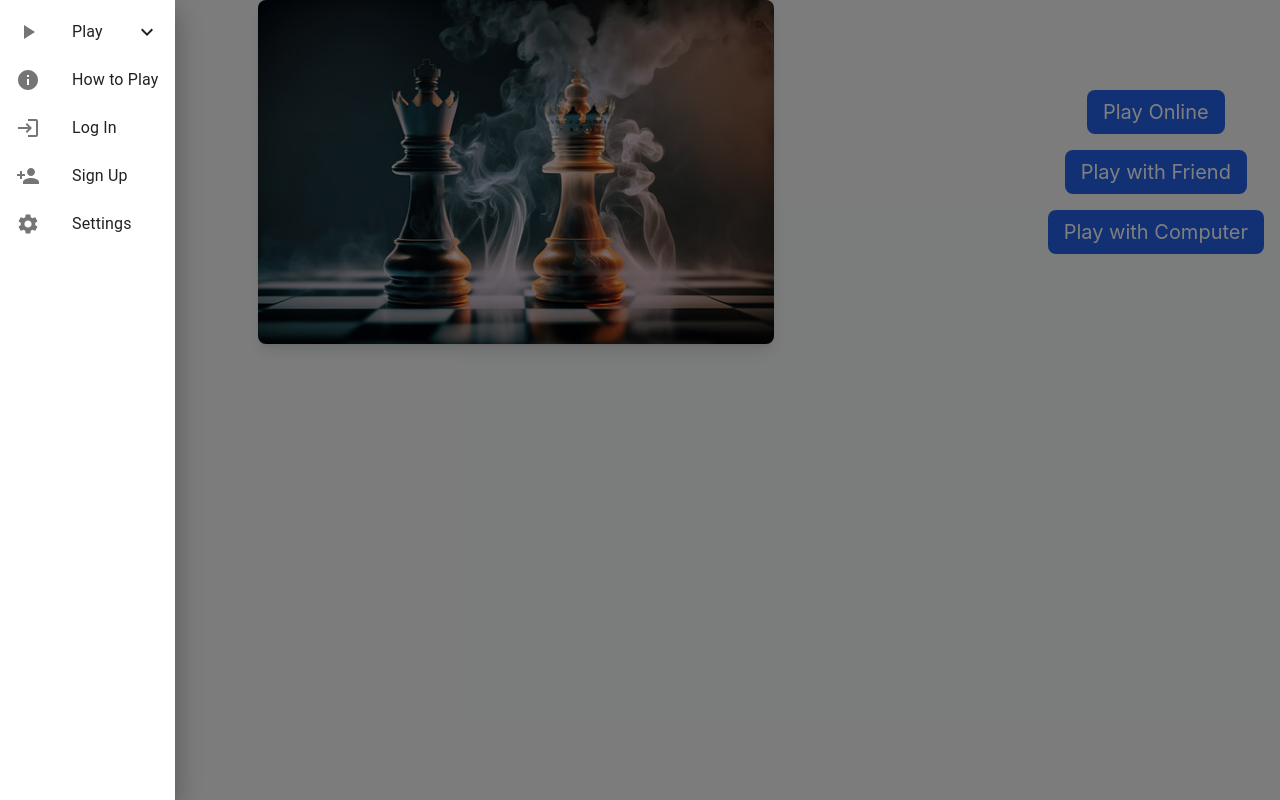
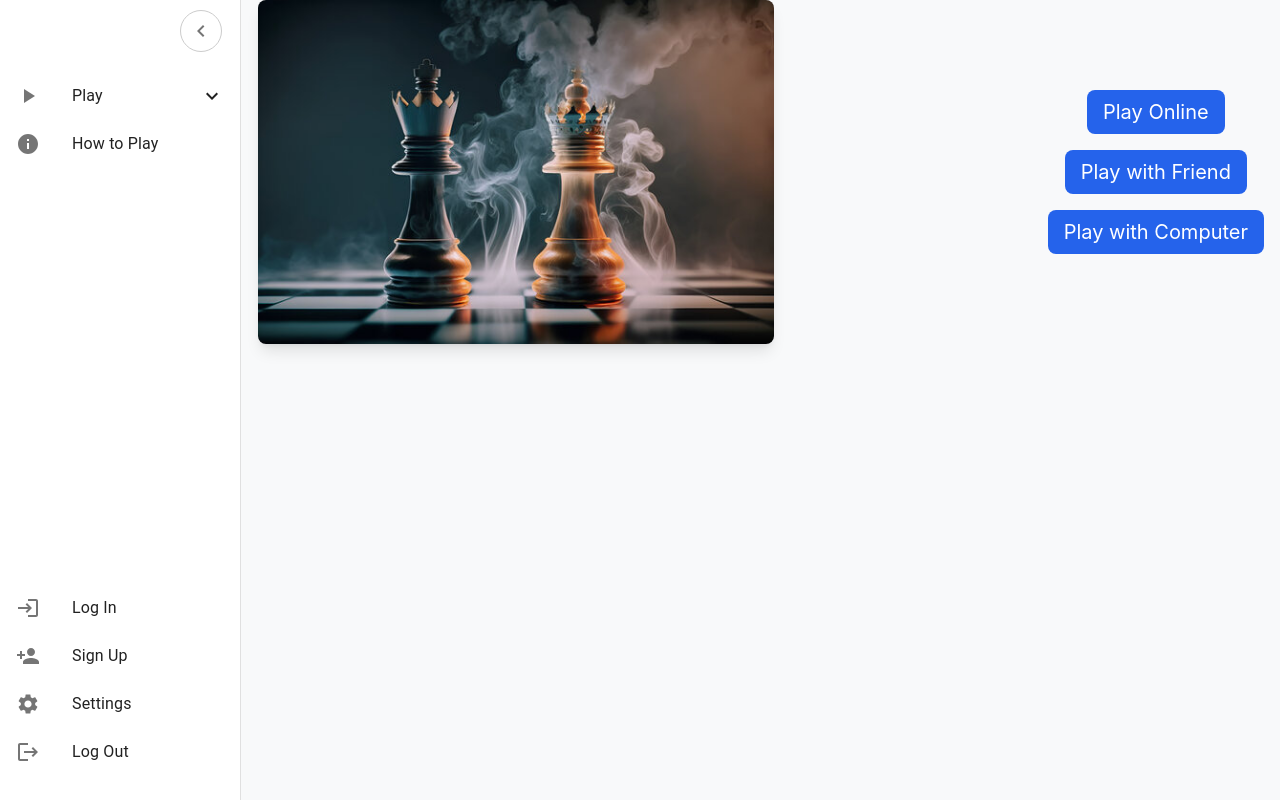
Before and after one commit to saikat112/chess_game, a Next.js app in the folder frontend/: page / in a window 1280 px wide. Both pictures are taken after a click on the button 18 px from the left and 30 px from the top of the page. Built offline with nearby package versions, Linux system fonts and the light colour scheme.

Commit message:
landing page chnage in desktop version

```diff
--- a/frontend/src/app/components/NavBar.tsx
+++ b/frontend/src/app/components/NavBar.tsx
@@ -1,8 +1,7 @@
 'use client';
 
 import React, { useState } from 'react';
-import { Drawer, List, ListItem, ListItemText, ListItemIcon, IconButton, Collapse } from '@mui/material';
-import MenuIcon from '@mui/icons-material/Menu';
+import { Drawer, List, ListItemText, ListItemIcon, IconButton, Collapse, ListItemButton, Box, Tooltip } from '@mui/material';
 import ExpandLess from '@mui/icons-material/ExpandLess';
 import ExpandMore from '@mui/icons-material/ExpandMore';
 import PlayArrowIcon from '@mui/icons-material/PlayArrow';
@@ -10,93 +9,155 @@ import InfoIcon from '@mui/icons-material/Info';
 import LoginIcon from '@mui/icons-material/Login';
 import PersonAddIcon from '@mui/icons-material/PersonAdd';
 import SettingsIcon from '@mui/icons-material/Settings';
+import ChevronRightIcon from '@mui/icons-material/ChevronRight';
+import LogoutIcon from '@mui/icons-material/Logout';
+import ComputerIcon from '@mui/icons-material/Computer';
+import PeopleIcon from '@mui/icons-material/People';
+import PublicIcon from '@mui/icons-material/Public';
 import { useRouter } from 'next/navigation';
 
 const NavBar = () => {
   const router = useRouter();
-  const [open, setOpen] = useState(false);
   const [playOpen, setPlayOpen] = useState(false);
+  const [expanded, setExpanded] = useState(false);
 
-  const toggleDrawer = (open: boolean) => (event: React.KeyboardEvent | React.MouseEvent) => {
-    if (event.type === 'keydown' && ((event as React.KeyboardEvent).key === 'Tab' || (event as React.KeyboardEvent).key === 'Shift')) {
-      return;
-    }
-    setOpen(open);
+  const handleNavClick = (path: string) => {
+    router.push(path);
   };
 
   const handlePlayClick = () => {
     setPlayOpen(!playOpen);
   };
 
-  const handleNavClick = (path: string) => {
-    router.push(path);
-    setOpen(false);
+  const toggleExpand = () => {
+    setExpanded(!expanded);
   };
 
+  const playList = () => (
+    <Collapse in={playOpen} timeout="auto" unmountOnExit>
+      <List component="div" disablePadding>
+        <Tooltip title="Play Online" placement="right"followCursor arrow>
+          <ListItemButton sx={{ pl: 4 }} onClick={() => handleNavClick('/play-online')}>
+            <ListItemIcon>
+              <PublicIcon />
+            </ListItemIcon>
+            {expanded && <ListItemText primary="Play Online" />}
+          </ListItemButton>
+        </Tooltip>
+        <Tooltip title="Play with Friend" placement="right" followCursor arrow>
+          <ListItemButton sx={{ pl: 4 }} onClick={() => handleNavClick('/play-with-friend')}>
+            <ListItemIcon>
+              <PeopleIcon />
+            </ListItemIcon>
+            {expanded && <ListItemText primary="Play with Friend" />}
+          </ListItemButton>
+        </Tooltip>
+        <Tooltip title="Play with Computer" placement="right" followCursor arrow>
+          <ListItemButton sx={{ pl: 4 }} onClick={() => handleNavClick('/play-with-computer')}>
+            <ListItemIcon>
+              <ComputerIcon />
+            </ListItemIcon>
+            {expanded && <ListItemText primary="Play with Computer" />}
+          </ListItemButton>
+        </Tooltip>
+      </List>
+    </Collapse>
+  );
+
+  const HowToPlay = () => (
+    <Tooltip title="How to Play" placement="right" followCursor arrow>
+      <ListItemButton onClick={() => handleNavClick('/how-to-play')}>
+        <ListItemIcon>
+          <InfoIcon />
+        </ListItemIcon>
+        {expanded && <ListItemText primary="How to Play" />}
+      </ListItemButton>
+    </Tooltip>
+  );
+
   const list = () => (
-    <div onClick={toggleDrawer(false)} onKeyDown={toggleDrawer(false)}>
     <List>
-        <ListItem button onClick={handlePlayClick}>
+      <Tooltip title="Play" placement="right" followCursor arrow>
+        <ListItemButton onClick={handlePlayClick}>
           <ListItemIcon>
             <PlayArrowIcon />
           </ListItemIcon>
-          <ListItemText primary="Play" />
+          {expanded && <ListItemText primary="Play" />}
           {playOpen ? <ExpandLess /> : <ExpandMore />}
-        </ListItem>
-        <Collapse in={playOpen} timeout="auto" unmountOnExit>
-          <List component="div" disablePadding>
-            <ListItem button onClick={() => handleNavClick('/play-online')}>
-              <ListItemText inset primary="Play Online" />
-            </ListItem>
-            <ListItem button onClick={() => handleNavClick('/play-with-friend')}>
-              <ListItemText inset primary="Play with Friend" />
-            </ListItem>
-            <ListItem button onClick={() => handleNavClick('/play-with-computer')}>
-              <ListItemText inset primary="Play with Computer" />
-            </ListItem>
+        </ListItemButton>
+      </Tooltip>
+      {playList()}
+      <HowToPlay />
     </List>
-        </Collapse>
-        <ListItem button onClick={() => handleNavClick('/how-to-play')}>
-          <ListItemIcon>
-            <InfoIcon />
-          </ListItemIcon>
-          <ListItemText primary="How to Play" />
-        </ListItem>
-        <ListItem button onClick={() => handleNavClick('/login')}>
+  );
+
+  const bottomList = () => (
+    <List>
+      <Tooltip title="Log In" placement="right" followCursor arrow>
+        <ListItemButton onClick={() => handleNavClick('/login')}>
           <ListItemIcon>
             <LoginIcon />
           </ListItemIcon>
-          <ListItemText primary="Log In" />
-        </ListItem>
-        <ListItem button onClick={() => handleNavClick('/sign-up')}>
+          {expanded && <ListItemText primary="Log In" />}
+        </ListItemButton>
+      </Tooltip>
+      <Tooltip title="Sign Up" placement="right" followCursor arrow>
+        <ListItemButton onClick={() => handleNavClick('/sign-up')}>
           <ListItemIcon>
             <PersonAddIcon />
           </ListItemIcon>
-          <ListItemText primary="Sign Up" />
-        </ListItem>
-        <ListItem button onClick={() => handleNavClick('/settings')}>
+          {expanded && <ListItemText primary="Sign Up" />}
+        </ListItemButton>
+      </Tooltip>
+      <Tooltip title="Settings" placement="right" followCursor arrow>
+        <ListItemButton onClick={() => handleNavClick('/settings')}>
           <ListItemIcon>
             <SettingsIcon />
           </ListItemIcon>
-          <ListItemText primary="Settings" />
-        </ListItem>
+          {expanded && <ListItemText primary="Settings" />}
+        </ListItemButton>
+      </Tooltip>
+      <Tooltip title="Log Out" placement="right" followCursor arrow>
+        <ListItemButton onClick={() => handleNavClick('/logout')}>
+          <ListItemIcon>
+            <LogoutIcon />
+          </ListItemIcon>
+          {expanded && <ListItemText primary="Log Out" />}
+        </ListItemButton>
+      </Tooltip>
     </List>
-    </div>
   );
 
   return (
     <div>
+      <Drawer variant="permanent" anchor="left" open>
+        <Box
+          display="flex"
+          flexDirection="column"
+          height="100%"
+          style={{ width: expanded ? 240 : 60, transition: 'width 0.3s', position: 'relative' }}
+        >
           <IconButton
-        edge="start"
-        color="inherit"
-        aria-label="menu"
-        onClick={toggleDrawer(true)}
-        style={{ position: 'fixed', top: 10, left: 10 }}
+            onClick={toggleExpand}
+            style={{
+              position: 'absolute',
+              top: 10,
+              left: expanded ? 180 : 10,
+              transition: 'left 0.3s',
+              border: '1px solid #ccc',
+              borderRadius: '50%',
+              backgroundColor: '#fff',
+            }}
           >
-        <MenuIcon />
+            <ChevronRightIcon style={{ transform: expanded ? 'rotate(180deg)' : 'rotate(0deg)', transition: 'transform 0.3s' }} />
           </IconButton>
-      <Drawer anchor="left" open={open} onClose={toggleDrawer(false)}>
+          <Box mt={8} flexGrow={1} display="flex" flexDirection="column">
             {list()}
+          </Box>
+          <Box mb={2}>
+            {bottomList()}
+          </Box>
+        </Box>
       </Drawer>
     </div>
   );
--- /dev/null
+++ b/frontend/src/app/pages/how-to-play.tsx
@@ -0,0 +1,5 @@
+const HowToPlay = () => {
+    return <h1>How to Play</h1>;
+  };
+
+  export default HowToPlay;
--- /dev/null
+++ b/frontend/src/app/pages/login.tsx
@@ -0,0 +1,5 @@
+const Login = () => {
+    return <h1>Login</h1>;
+  };
+
+  export default Login;
--- /dev/null
+++ b/frontend/src/app/pages/logout.tsx
@@ -0,0 +1,5 @@
+const Logout = () => {
+    return <h1>Log Out</h1>;
+  };
+
+  export default Logout;
--- /dev/null
+++ b/frontend/src/app/pages/play-online.tsx
@@ -0,0 +1,5 @@
+const PlayOnline = () => {
+    return <h1>Play Online</h1>;
+  };
+
+  export default PlayOnline;
--- /dev/null
+++ b/frontend/src/app/pages/play-with-computer.tsx
@@ -0,0 +1,5 @@
+const PlayWithComputer = () => {
+    return <h1>Play with Computer</h1>;
+  };
+
+  export default PlayWithComputer;
--- /dev/null
+++ b/frontend/src/app/pages/play-with-friend.tsx
@@ -0,0 +1,5 @@
+const PlayWithFriend = () => {
+    return <h1>Play with Friend</h1>;
+  };
+
+  export default PlayWithFriend;
--- /dev/null
+++ b/frontend/src/app/pages/settings.tsx
@@ -0,0 +1,5 @@
+const Settings = () => {
+    return <h1>Settings</h1>;
+  };
+
+  export default Settings;
--- /dev/null
+++ b/frontend/src/app/pages/sign-up.tsx
@@ -0,0 +1,5 @@
+const SignUp = () => {
+    return <h1>Sign Up</h1>;
+  };
+
+  export default SignUp;
```
Also changed, not shown: 1 other file (tests, documents, lock files or other folders). Lines whose indentation alone changed are shown as unchanged.
